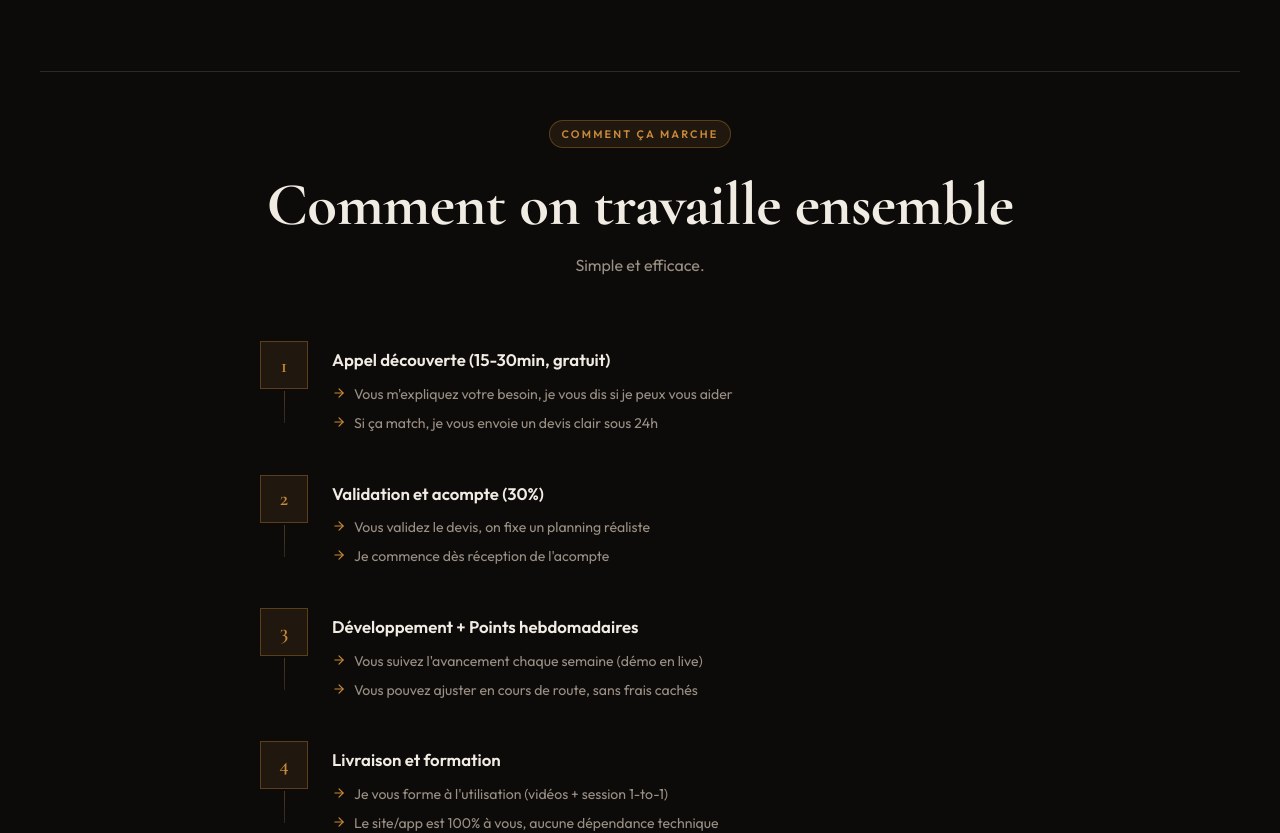
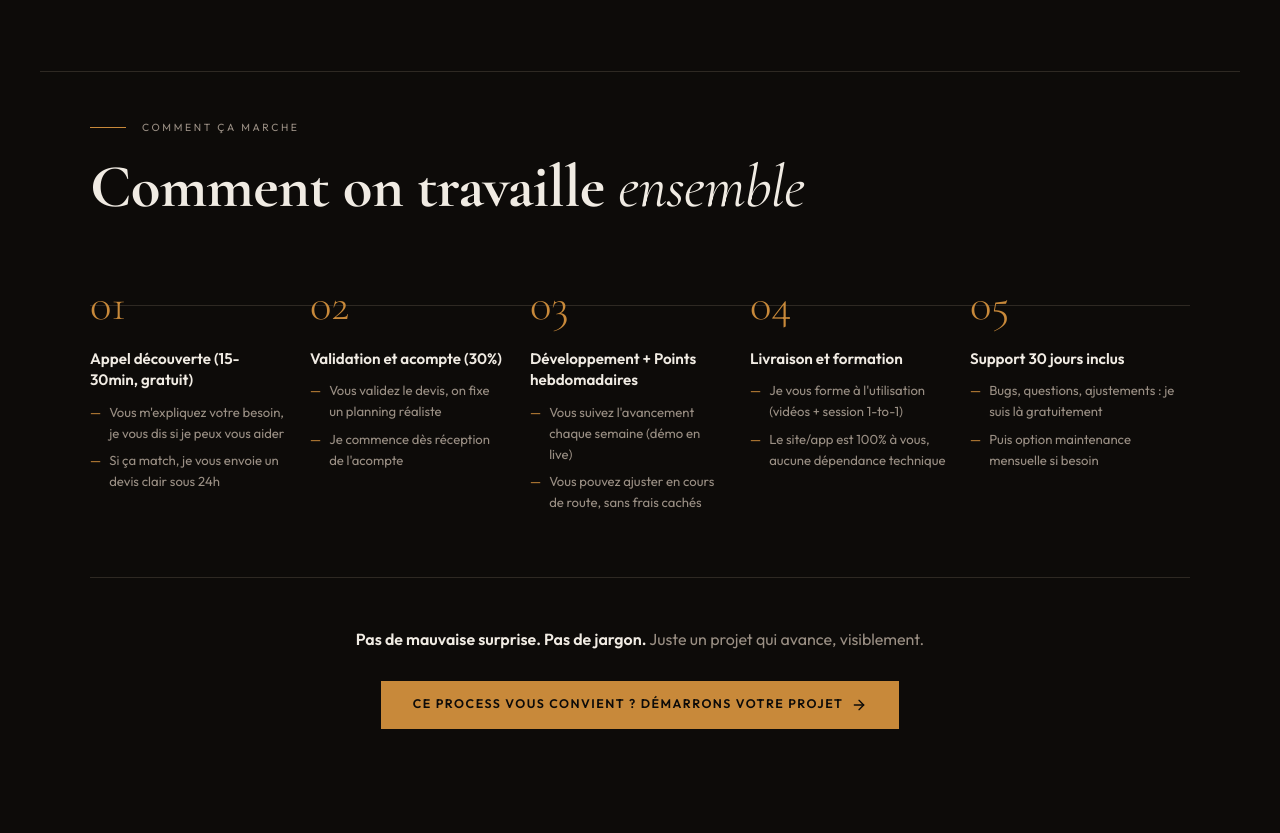
Before and after one commit to NMokhmad/business-portfolio, a React (Vite) app: page / in a window 1280 px wide. Shown: the part 5120-5953 px from the top of the page. Built offline with nearby package versions, Linux system fonts and the light colour scheme.

Commit message:
feat: redesign process as horizontal editorial steps

```diff
--- a/src/components/Process.jsx
+++ b/src/components/Process.jsx
@@ -4,47 +4,47 @@ import { processSteps } from '../data/process';
 const Process = ({ scrollToContact }) => {
   return (
     <section id="process" style={{ padding: '6rem 2rem' }}>
-      <hr className="section-sep" style={{ marginBottom: '6rem' }} />
+      <hr className="section-sep" />
 
-      <div style={{ maxWidth: '760px', margin: '0 auto' }}>
+      <div style={{ maxWidth: '1100px', margin: '0 auto' }}>
 
         {/* Header */}
-        <div style={{ textAlign: 'center', marginBottom: '4rem' }}>
-          <span className="section-label">Comment ça marche</span>
-          <h2
-            className="font-display"
-            style={{ fontSize: 'clamp(2.2rem, 5vw, 3.8rem)', fontWeight: 700, marginBottom: '1rem' }}
-          >
-            Comment on travaille ensemble
+        <div className="animate-fade-up d1" style={{ marginBottom: '4rem' }}>
+          <div style={{ display: 'flex', alignItems: 'center', gap: '1rem', marginBottom: '1.25rem' }}>
+            <div style={{ width: 36, height: 1, background: 'var(--gold)', flexShrink: 0 }} />
+            <span style={{
+              fontFamily: "'Outfit', sans-serif",
+              fontSize: '0.65rem',
+              letterSpacing: '0.25em',
+              textTransform: 'uppercase',
+              color: 'var(--text-muted)',
+            }}>
+              Comment ça marche
+            </span>
+          </div>
+          <h2 className="font-display" style={{ fontSize: 'clamp(2.2rem, 5vw, 3.8rem)', fontWeight: 700, lineHeight: 1.05 }}>
+            Comment on travaille{' '}
+            <span style={{ fontStyle: 'italic', fontWeight: 400 }}>ensemble</span>
           </h2>
-          <p style={{ fontSize: '1rem', color: 'var(--text-muted)' }}>
-            Simple et efficace.
-          </p>
         </div>
 
-        {/* Timeline */}
-        <div style={{ display: 'flex', flexDirection: 'column', gap: 0 }}>
+        {/* Horizontal steps — desktop / vertical — mobile */}
+        <div className="process-grid">
           {processSteps.map((item, index) => (
-            <div key={index} style={{ display: 'flex', gap: '1.5rem', alignItems: 'flex-start' }}>
-              {/* Connector column */}
-              <div style={{ display: 'flex', flexDirection: 'column', alignItems: 'center', flexShrink: 0 }}>
-                <div className="step-badge">
-                  {item.step}
-                </div>
-                {index < processSteps.length - 1 && (
-                  <div className="step-line" style={{ marginTop: '2px', marginBottom: '2px' }} />
-                )}
-              </div>
-
-              {/* Content */}
+            <div key={index} className="process-step">
               <div
+                className="process-number font-display"
                 style={{
-                  paddingBottom: index < processSteps.length - 1 ? '2.5rem' : 0,
-                  flex: 1,
-                  paddingTop: '0.5rem',
+                  fontSize: 'clamp(2rem, 3.5vw, 3rem)',
+                  fontWeight: 300,
+                  lineHeight: 1,
+                  color: 'var(--gold)',
+                  marginBottom: '1.25rem',
                 }}
               >
-                <h3 style={{ fontSize: '1.05rem', fontWeight: 600, marginBottom: '0.75rem' }}>
+                {String(item.step).padStart(2, '0')}
+              </div>
+              <h3 style={{ fontSize: '0.95rem', fontWeight: 600, marginBottom: '0.7rem', lineHeight: 1.4, color: 'var(--text)' }}>
                 {item.title}
               </h3>
               <ul style={{ display: 'flex', flexDirection: 'column', gap: '0.4rem' }}>
@@ -52,29 +52,25 @@ const Process = ({ scrollToContact }) => {
                   <li
                     key={i}
                     style={{
+                      fontSize: '0.82rem',
+                      color: 'var(--text-muted)',
+                      lineHeight: 1.6,
                       display: 'flex',
                       alignItems: 'flex-start',
                       gap: '0.5rem',
-                        fontSize: '0.88rem',
-                        color: 'var(--text-muted)',
-                        lineHeight: 1.6,
                     }}
                   >
-                      <ArrowRight
-                        size={14}
-                        style={{ flexShrink: 0, marginTop: '3px', color: 'var(--gold)' }}
-                      />
+                    <span style={{ color: 'var(--gold)', flexShrink: 0 }}>—</span>
                     {detail}
                   </li>
                 ))}
               </ul>
             </div>
-            </div>
           ))}
         </div>
 
         {/* CTA */}
-        <div style={{ textAlign: 'center', marginTop: '3.5rem', paddingTop: '3rem', borderTop: '1px solid var(--border)' }}>
+        <div style={{ marginTop: '4rem', paddingTop: '3rem', borderTop: '1px solid var(--border)', textAlign: 'center' }}>
           <p style={{ fontSize: '1rem', color: 'var(--text-muted)', marginBottom: '1.75rem', lineHeight: 1.7 }}>
             <strong style={{ color: 'var(--text)', fontWeight: 600 }}>Pas de mauvaise surprise. Pas de jargon.</strong>{' '}
             Juste un projet qui avance, visiblement.
@@ -83,6 +79,84 @@ const Process = ({ scrollToContact }) => {
             Ce process vous convient ? Démarrons votre projet <ArrowRight size={16} />
           </button>
         </div>
+
+        <style>{`
+          .process-grid {
+            display: grid;
+            grid-template-columns: repeat(${processSteps.length}, 1fr);
+            position: relative;
+            gap: 0;
+          }
+          .process-grid::before {
+            content: '';
+            position: absolute;
+            top: 1.4rem;
+            left: 0;
+            right: 0;
+            height: 1px;
+            background: var(--border);
+            z-index: 0;
+          }
+          .process-step {
+            padding: 0 1.5rem 0 0;
+            position: relative;
+            z-index: 1;
+          }
+          .process-step:last-child { padding-right: 0; }
+          .process-number {
+            position: relative;
+          }
+          .process-number::before {
+            content: '';
+            position: absolute;
+            top: 50%;
+            left: 50%;
+            width: 8px;
+            height: 8px;
+            background: var(--bg);
+            border: 1px solid var(--gold);
+            border-radius: 50%;
+            transform: translate(-50%, -50%);
+            display: none;
+          }
+          @media (max-width: 768px) {
+            .process-grid {
+              grid-template-columns: 1fr;
+            }
+            .process-grid::before { display: none; }
+            .process-step {
+              display: grid;
+              grid-template-columns: 3rem 1fr;
+              grid-template-rows: auto auto;
+              gap: 0 1.25rem;
+              padding: 0 0 2.5rem;
+              border-left: 1px solid var(--border);
+              margin-left: 1.5rem;
+              padding-left: 1.5rem;
+            }
+            .process-step:last-child {
+              border-left-color: transparent;
+              padding-bottom: 0;
+            }
+            .process-number {
+              grid-column: 1;
+              grid-row: 1 / 3;
+              font-size: 1.5rem !important;
+              margin-bottom: 0 !important;
+              position: absolute;
+              left: -1.85rem;
+              top: -0.15rem;
+            }
+            .process-step h3 {
+              grid-column: 2;
+              grid-row: 1;
+            }
+            .process-step ul {
+              grid-column: 2;
+              grid-row: 2;
+            }
+          }
+        `}</style>
       </div>
     </section>
   );
```
Lines whose indentation alone changed are shown as unchanged.
